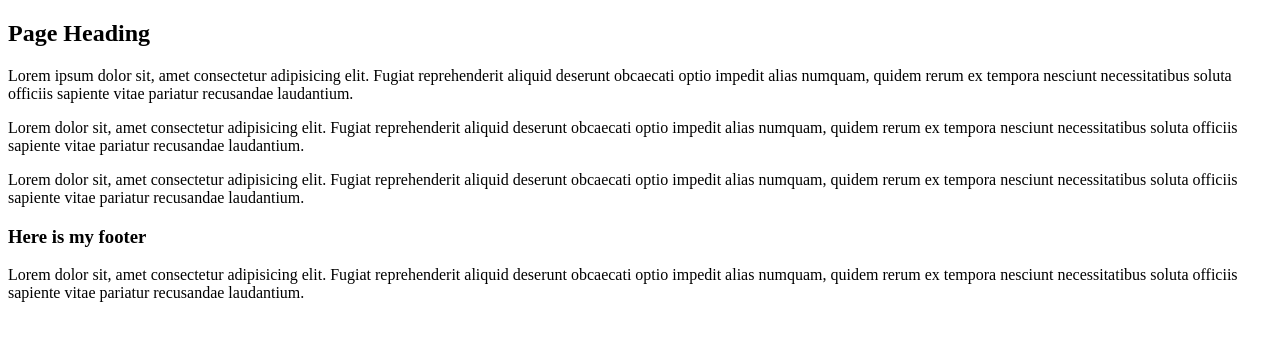
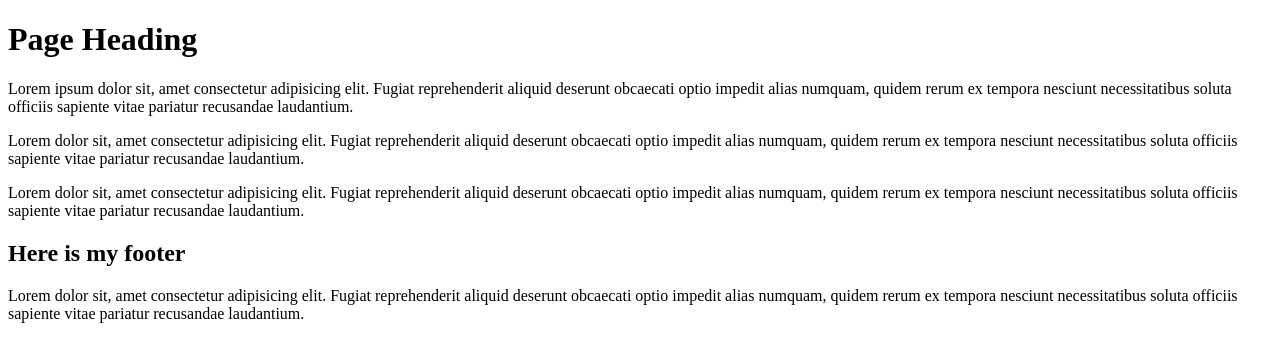
Before and after one commit to ZiqiLiii/2021debug-test, a plain HTML site: page index.html in a window 1280 px wide. Drawn offline with Linux system fonts and the light colour scheme.

Commit message:
Add files via upload

```diff
--- a/index.html
+++ b/index.html
@@ -1,12 +1,13 @@
 <!DOCTYPE html>
 <html lang="en">
 <head>
+    <title>2021debug-test</title>
     <meta charset="UTF-8">
     <meta http-equiv="X-UA-Compatible" content="IE=edge">
     <meta name="viewport" content="width=device-width, initial-scale=1.0">
 </head>
 <body>
-    <h2>Page Heading</h2>
+    <h1>Page Heading</h1>
     <main>
         <p> Lorem ipsum dolor sit, amet consectetur adipisicing elit.
             Fugiat reprehenderit aliquid deserunt obcaecati optio impedit
@@ -28,13 +29,13 @@
             recusandae laudantium.
         </p>
     </main>
-    <h3>Here is my footer</h3>
+    <h2>Here is my footer</h2>
     <footer>
         <p> Lorem dolor sit, amet consectetur adipisicing elit.
             Fugiat reprehenderit aliquid deserunt obcaecati optio impedit
             alias numquam, quidem rerum ex tempora nesciunt
             necessitatibus soluta officiis sapiente vitae pariatur
             recusandae laudantium.
-    </foter>
+    </footer>
 </body>
 </html>
```
